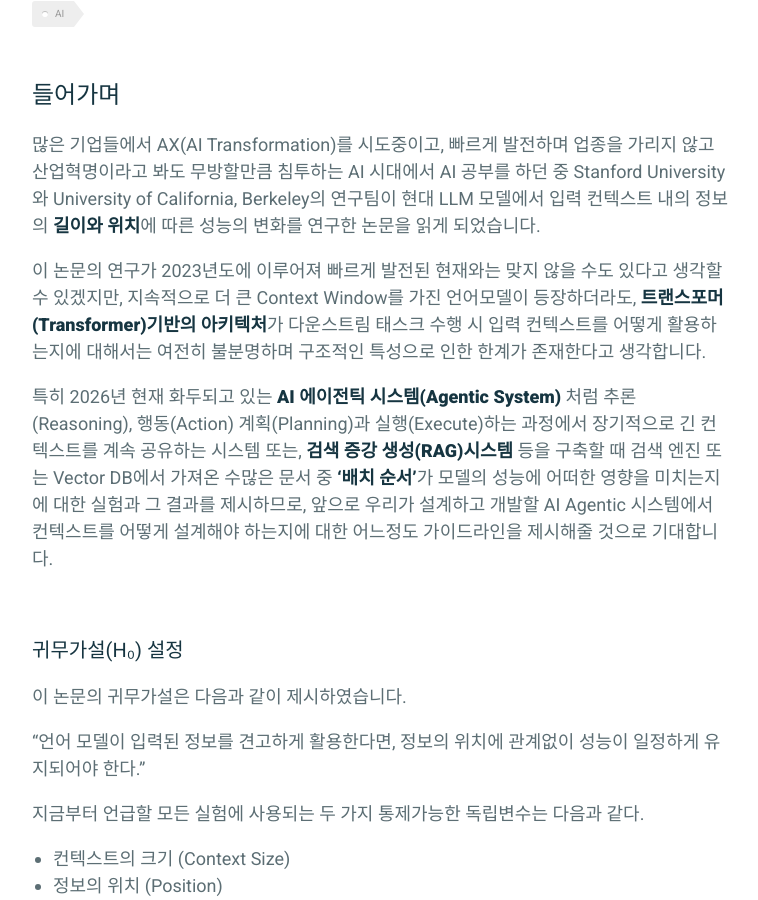
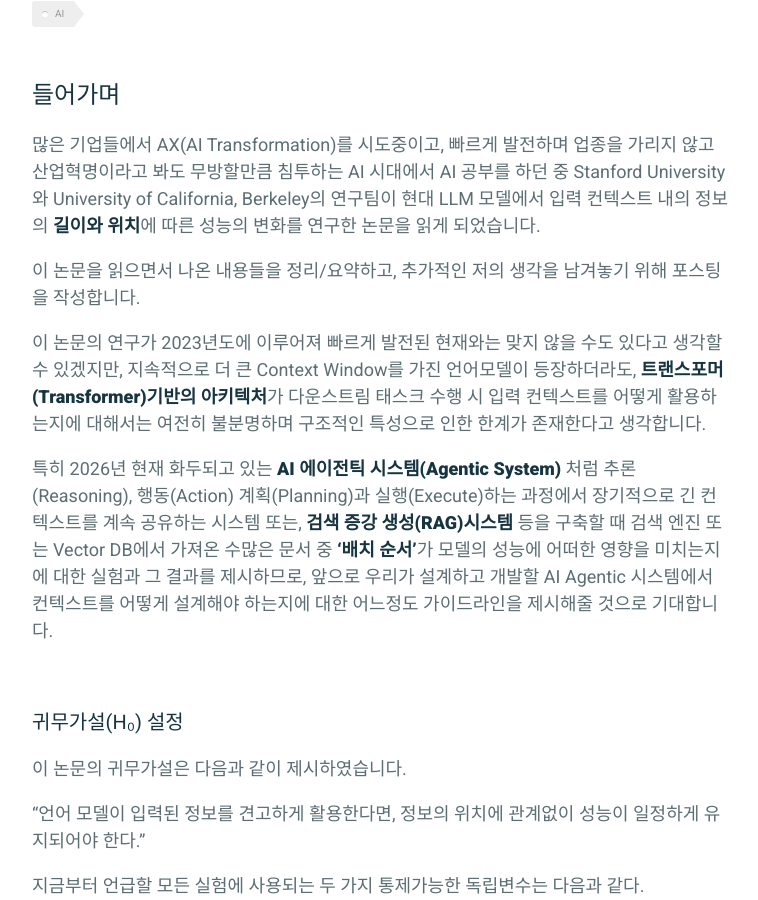
Before and after one commit to parkhuiwo0/parkhuiwo0.github.io, a Jekyll site: the page built from _posts/2026-03-27-Lost-In-the-Middle.md, in a window 1280 px wide and 900 px high, scrolled down 431 px. Shown: the whole window, without its empty margins (258-1016 px from the left). Built offline with Jekyll 4.4.1, drawn with Linux system fonts in a browser that asks for light colours.

Commit message:
Update 2026-03-27-Lost-In-the-Middle.md

```diff
--- a/_posts/2026-03-27-Lost-In-the-Middle.md
+++ b/_posts/2026-03-27-Lost-In-the-Middle.md
@@ -9,6 +9,8 @@ comments: true
 
 ## 들어가며
 많은 기업들에서 AX(AI Transformation)를 시도중이고, 빠르게 발전하며 업종을 가리지 않고 산업혁명이라고 봐도 무방할만큼 침투하는 AI 시대에서 AI 공부를 하던 중 Stanford University와 University of California, Berkeley의 연구팀이 현대 LLM 모델에서 입력 컨텍스트 내의 정보의 **길이와 위치**에 따른 성능의 변화를 연구한 논문을 읽게 되었습니다. <br>
+
+이 논문을 읽으면서 나온 내용들을 정리/요약하고, 추가적인 저의 생각을 남겨놓기 위해 포스팅을 작성합니다.
 
 이 논문의 연구가 2023년도에 이루어져 빠르게 발전된 현재와는 맞지 않을 수도 있다고 생각할 수 있겠지만, 지속적으로 더 큰 Context Window를 가진 언어모델이 등장하더라도, **트랜스포머(Transformer)기반의 아키텍처**가 다운스트림 태스크 수행 시 입력 컨텍스트를 어떻게 활용하는지에 대해서는 여전히 불분명하며 구조적인 특성으로 인한 한계가 존재한다고 생각합니다. <br>
 
```
